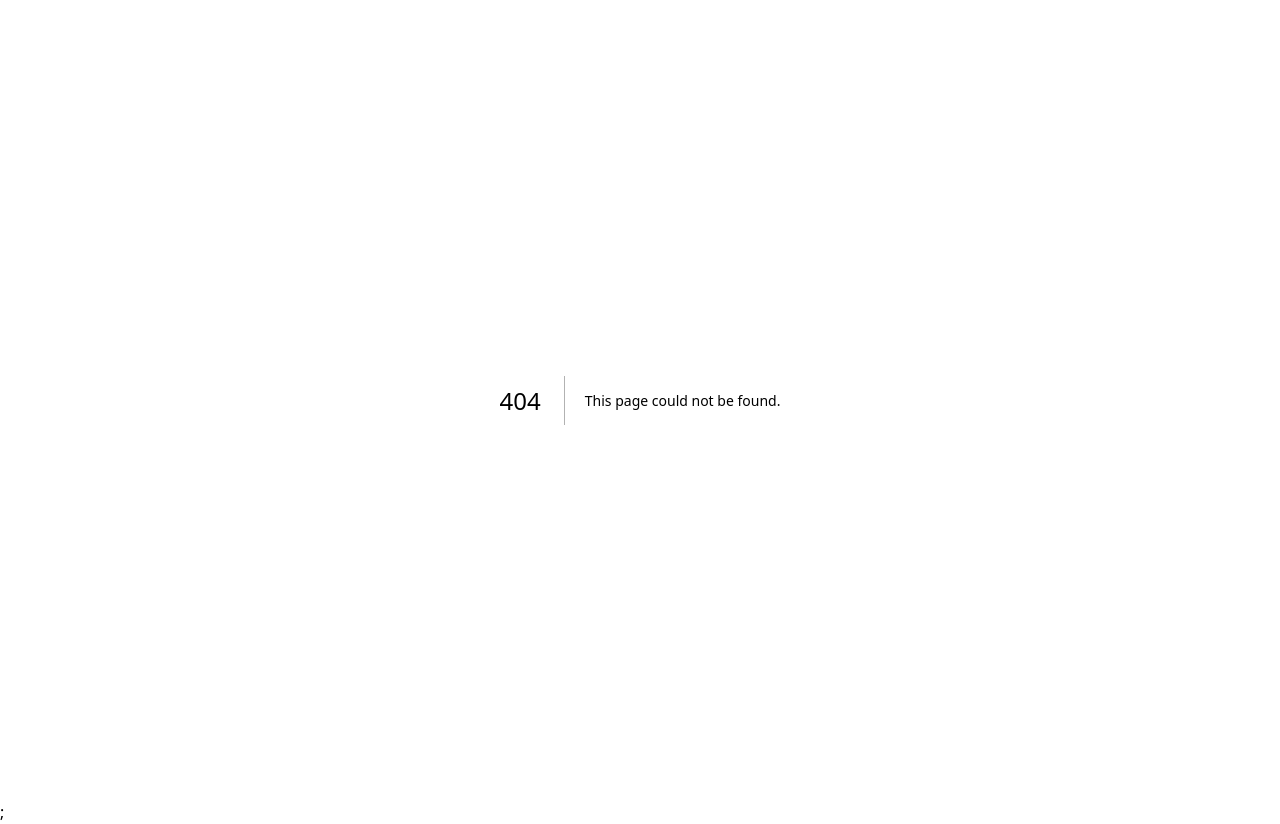
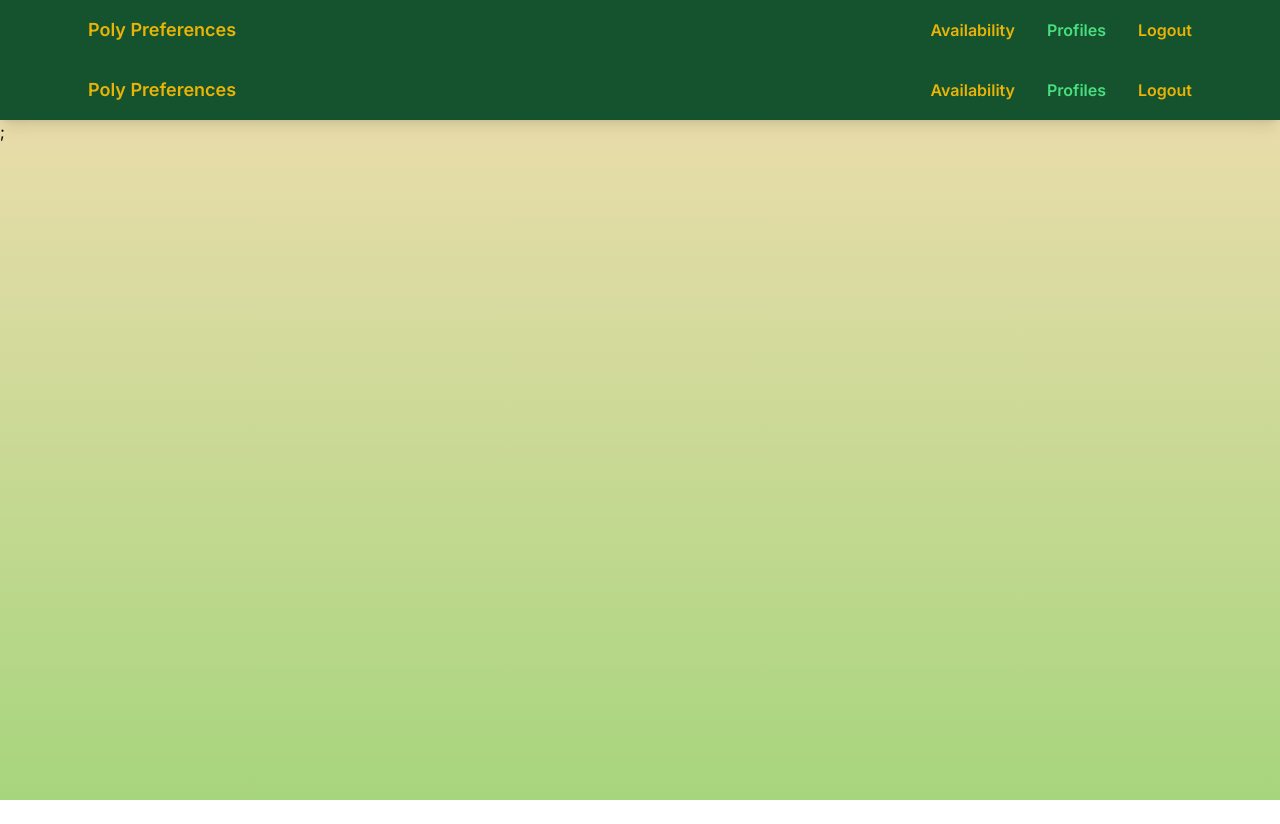
Before and after one commit to nnayk/cs-scheduling, a Next.js app in the folder frontend/: page /NavBar in a window 1280 px wide. Before the commit this address had no page. After the commit the page ends 800 px from the top, so only its background shows below. Built offline with nearby package versions, Linux system fonts and the light colour scheme.

Commit message:
Add nav bar + dummy profiles page + working logout
Need to test if server error works for login pg when cors issue occurs
or backedn is down during login

```diff
--- /dev/null
+++ b/frontend/src/pages/NavBar.js
@@ -0,0 +1,66 @@
+import React, { useState } from "react";
+import Link from "next/link";
+
+const NavBar = () => {
+  const [page, setPage] = useState("availability");
+
+  const handleLogout = () => {
+    // Set the 'token' cookie to expire immediately, effectively logging the user out
+    document.cookie = "token=; expires=Thu, 01 Jan 1970 00:00:00 GMT; path=/;";
+  };
+
+  const handlePage = (page) => {
+    setPage(page);
+  };
+
+  return (
+    <nav className="bg-green-900 shadow-lg">
+      <div className="max-w-6xl mx-auto px-4">
+        <div className="flex justify-between items-center">
+          {/* Left side - Logo */}
+          <div className="flex">
+            <Link href="/">
+              <span className="flex items-center py-4 px-2 cursor-pointer font-semibold text-yellow-500 text-lg">
+                Poly Preferences
+              </span>
+            </Link>
+          </div>
+
+          {/* Right side - Navbar items */}
+          <div className="flex space-x-4">
+            <Link href="/availability">
+              <span
+                onClick={() => handlePage("availability")}
+                className={`py-4 px-2 ${
+                  page === "availability" ? "text-yellow-500" : "text-green-400"
+                } font-semibold hover:text-white transition duration-300 cursor-pointer`}
+              >
+                Availability
+              </span>
+            </Link>
+            <Link href="/profiles">
+              <span
+                onClick={() => handlePage("profiles")}
+                className={`py-4 px-2 ${
+                  page === "profiles" ? "text-yellow-500" : "text-green-400"
+                } font-semibold hover:text-white transition duration-300 cursor-pointer`}
+              >
+                Profiles
+              </span>
+            </Link>
+            <Link href="/login">
+              <span
+                onClick={handleLogout}
+                className="py-4 px-2 text-yellow-500 font-semibold hover:text-blue-400 transition duration-300 cursor-pointer"
+              >
+                Logout
+              </span>
+            </Link>
+          </div>
+        </div>
+      </div>
+    </nav>
+  );
+};
+
+export default NavBar;
--- a/frontend/src/pages/_app.js
+++ b/frontend/src/pages/_app.js
@@ -1,10 +1,15 @@
 import "@/styles/globals.css";
 import { UserProvider } from "./UserContext";
+// import NavBar from "./NavBar";
+import RootLayout from "./layout"; // Update with the correct path to RootLayout
+import NavBar from "./NavBar";
 
 export default function App({ Component, pageProps }) {
   return (
     <UserProvider>
-      <Component {...pageProps} />;
+      <RootLayout>
+        <Component {...pageProps} />;
+      </RootLayout>
     </UserProvider>
   );
 }
--- /dev/null
+++ b/frontend/src/pages/layout.js
@@ -0,0 +1,20 @@
+import { Inter } from "next/font/google";
+import { useRouter } from "next/router";
+import NavBar from "./NavBar"; // Update the path if necessary
+
+const inter = Inter({ subsets: ["latin"] });
+
+export default function RootLayout({ children }) {
+  const router = useRouter();
+
+  return (
+    <>
+      <div className={inter.className}>
+        {router.pathname !== "/" &&
+          router.pathname !== "/login" &&
+          router.pathname !== "/register" && <NavBar />}{" "}
+        {children}
+      </div>
+    </>
+  );
+}
--- a/frontend/src/pages/login.js
+++ b/frontend/src/pages/login.js
@@ -19,6 +19,7 @@ const Login = () => {
   });
   const [emailError, setemailError] = useState("");
   const [pwdError, setPwdError] = useState("");
+  const [serverError, setServerError] = useState("");
 
   const handleChange = (e) => {
     const { name, value } = e.target;
@@ -53,6 +54,7 @@ const Login = () => {
       return response;
     } catch (error) {
       console.log(`error=${error},${error.response}`);
+      if (error.response) {
         let msg = error.response.data.message.toLowerCase();
         if (msg.includes("missing")) {
           if (msg.includes("email")) {
@@ -71,7 +73,10 @@ const Login = () => {
         } else if (msg.includes("password")) {
           setPwdError("Incorrect password.");
           setemailError("");
-      } else throw new Error("Unknown login error");
+        }
+      } else {
+        setServerError("");
+      }
       return false;
     }
   };
@@ -107,6 +112,9 @@ const Login = () => {
               className="w-full border rounded p-2 text-gray-600 "
             />
             {pwdError && <p className="text-red-500 text-sm">{pwdError}</p>}
+            {serverError && (
+              <p className="text-red-500 text-sm">{serverError}</p>
+            )}
           </div>
 
           <button
--- /dev/null
+++ b/frontend/src/pages/profiles.js
@@ -0,0 +1,27 @@
+import { useState } from "react";
+import styles from "./availability.module.css"; // Import the CSS styles
+import axios from "axios";
+import { isAuthenticated } from "./auth";
+import { useUser } from "./UserContext";
+import Cookie from "js-cookie";
+
+const days = ["MWF Schedule", "TR Schedule"];
+const times = [
+  "9 AM",
+  "10 AM",
+  "11 AM",
+  "12 PM",
+  "1 PM",
+  "2 PM",
+  "3 PM",
+  "4 PM",
+  "5 PM",
+];
+const Preference = {
+  UNACCEPTABLE: 0,
+  PREFERRED: 1,
+  ACCEPTABLE: 2,
+};
+export default function Preferences() {
+  return <div></div>;
+}
```
Also changed, not shown: 1 other file (tests, documents, lock files or other folders). Lines whose indentation alone changed are shown as unchanged.
